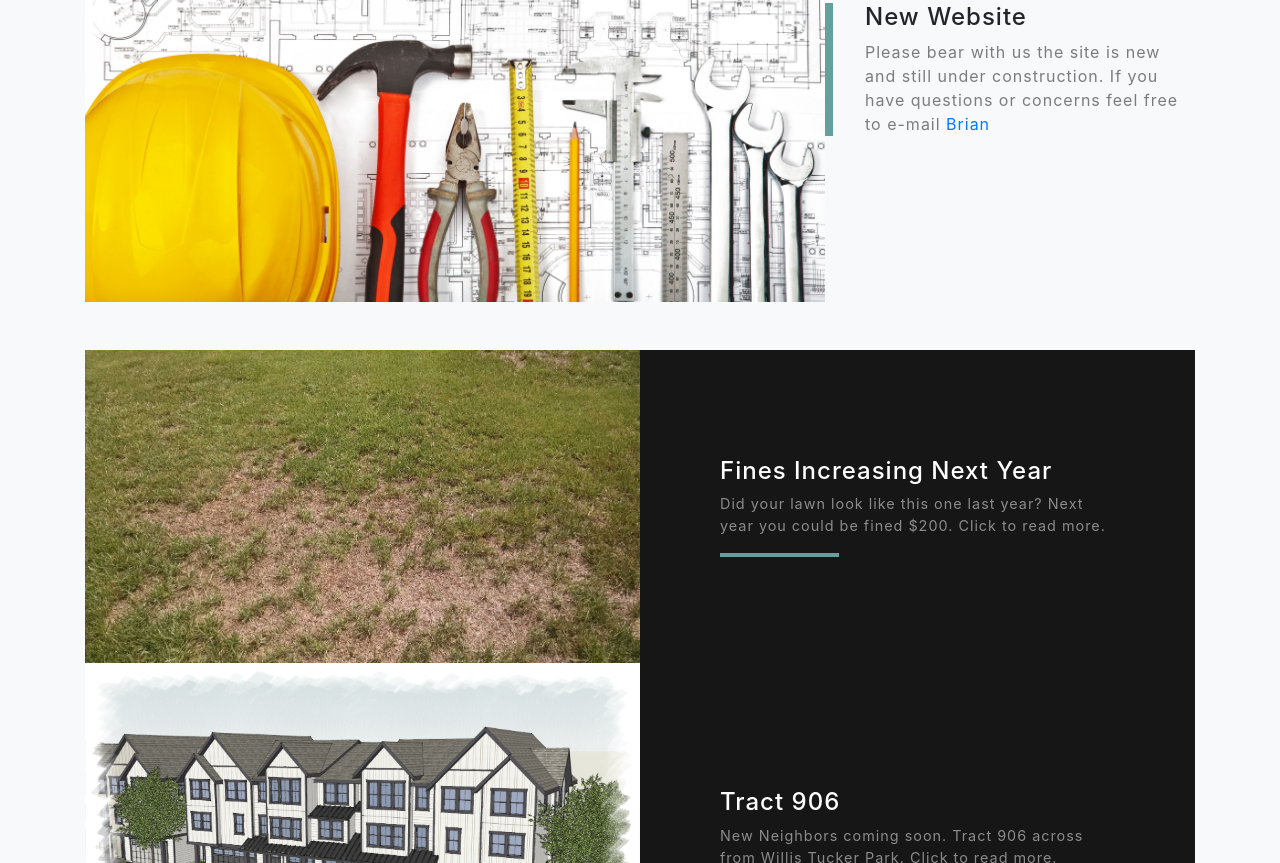
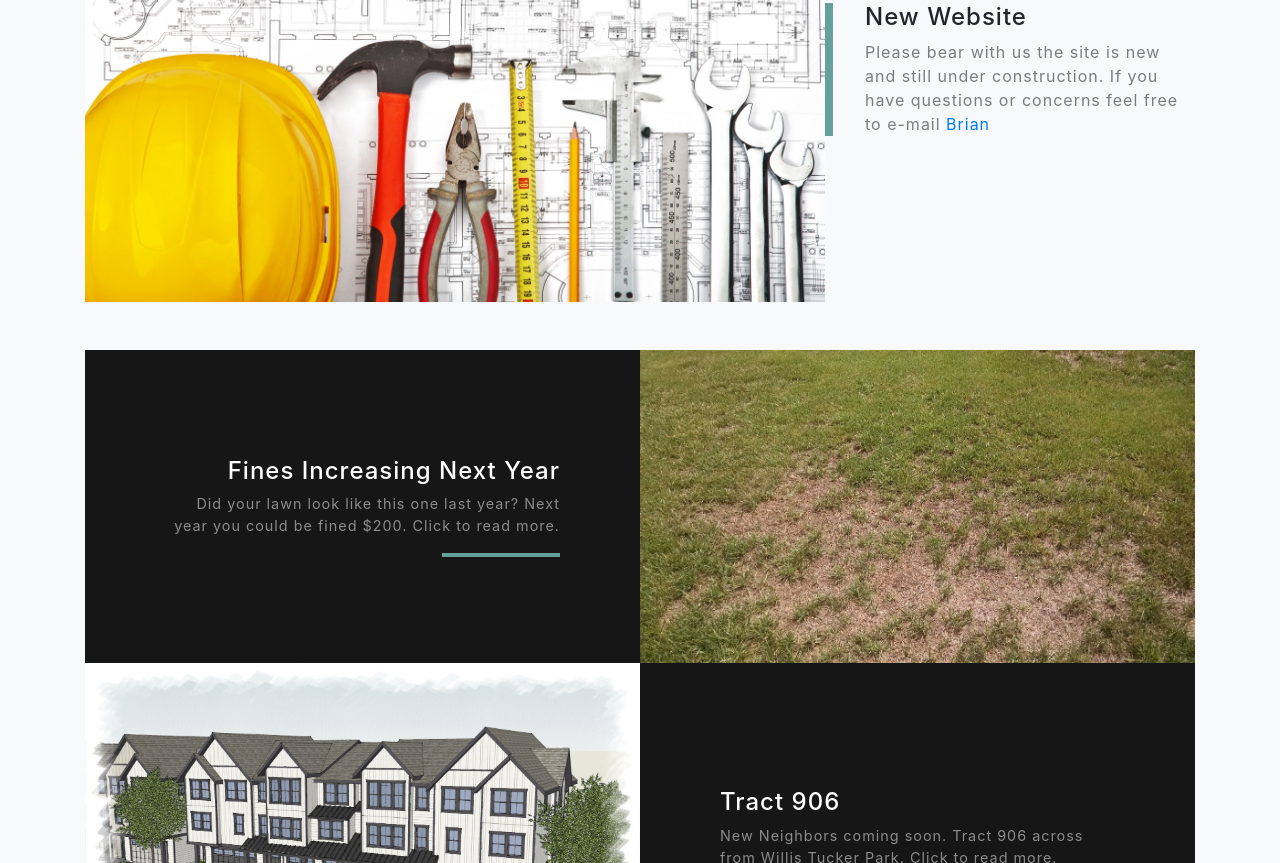
Before and after one commit to bmccune/willowcreek, a website with bundled scripts: page index.html in a window 1280 px wide. Shown: the part 2132-2995 px from the top of the page. Built offline with nearby package versions, Linux system fonts and the light colour scheme.

Commit message:
minor fixes to the layout

```diff
--- a/index.html
+++ b/index.html
@@ -68,7 +68,7 @@
         <div class="row">
           <div class="col-lg-8 mx-auto">
             <h2 class="text-white mb-4">A Beautiful Community in Snohomish</h2>
-            <p class="text-white-50">Established in 2006? Some new text pendingc</p>
+            <p class="text-white-50">Established in 2006? Some new text pending...</p>
           </div>
         </div>
         <img src="img/house.jpg" class="img-fluid" alt="">
@@ -92,17 +92,17 @@
           </div>
         </div>
 
-        <div class="row justify-content-center no-gutters mb-5 mb-lg-0">
+        <div class="row justify-content-center no-gutters">
           <div class="col-lg-6">
             <img class="img-fluid" src="img/badLawn.jpg" alt="">
           </div>
-          <div class="col-lg-6">
+          <div class="col-lg-6 order-lg-first">
             <div class="bg-black text-center h-100 project">
               <div class="d-flex h-100">
-                <div class="project-text w-100 my-auto text-center text-lg-left">
+                <div class="project-text w-100 my-auto text-center text-lg-right">
                   <h4 class="text-white">Fines Increasing Next Year</h4>
                   <p class="mb-0 text-white-50">Did your lawn look like this one last year? Next year you could be fined $200. Click to read more.</p>
-                  <hr class="d-none d-lg-block mb-0 ml-0">
+                  <hr class="d-none d-lg-block mb-0 mr-0">
                 </div>
               </div>
             </div>
@@ -129,7 +129,7 @@
         <!-- Project Two Row -->
         <div class="row justify-content-center no-gutters">
           <div class="col-lg-6">
-            <img class="img-fluid" style="height:100%;" src="img/painting.jpg" alt="">
+            <img class="img-fluid" src="img/painting.jpg" alt="">
           </div>
           <div class="col-lg-6 order-lg-first">
             <div class="bg-black text-center h-100 project">
```
